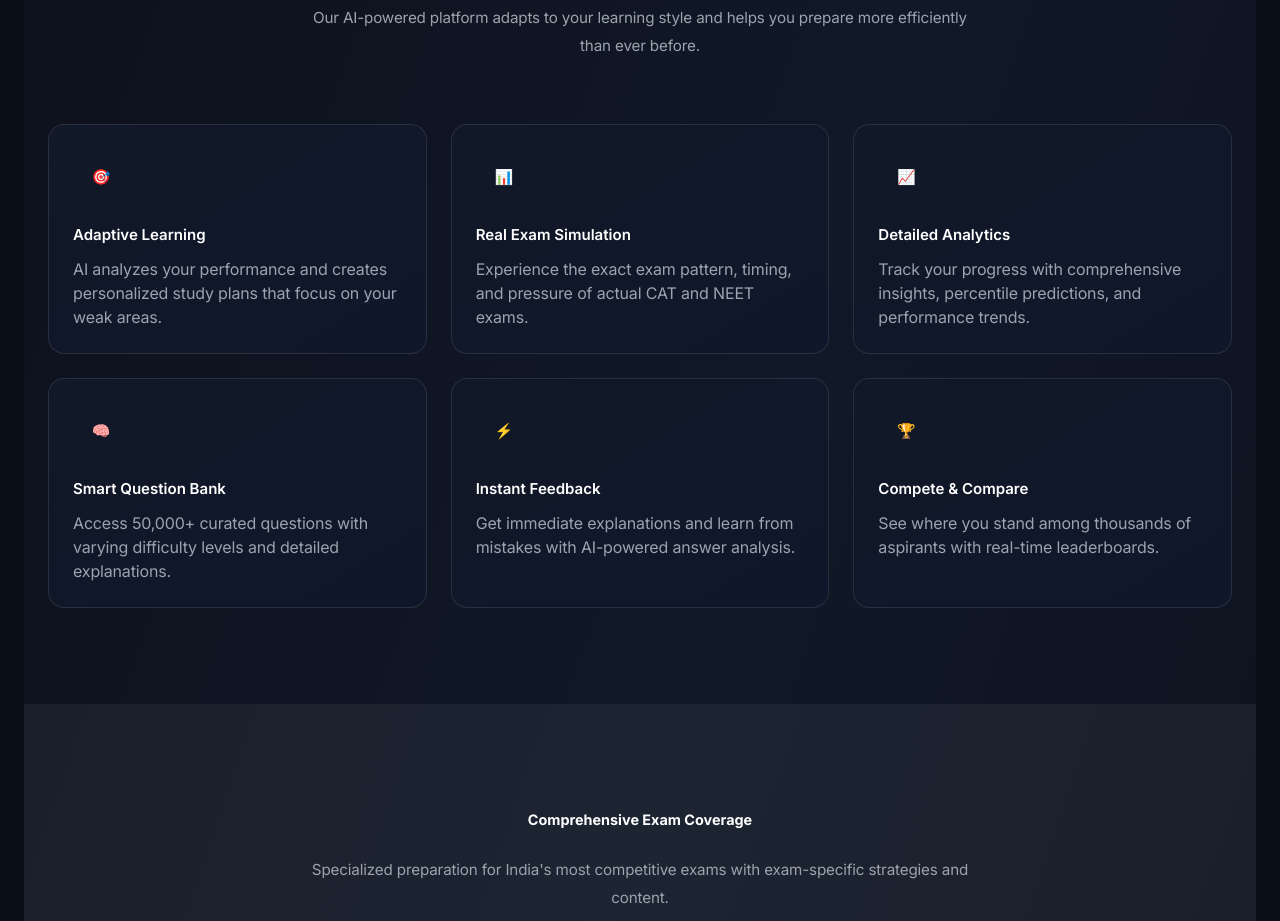
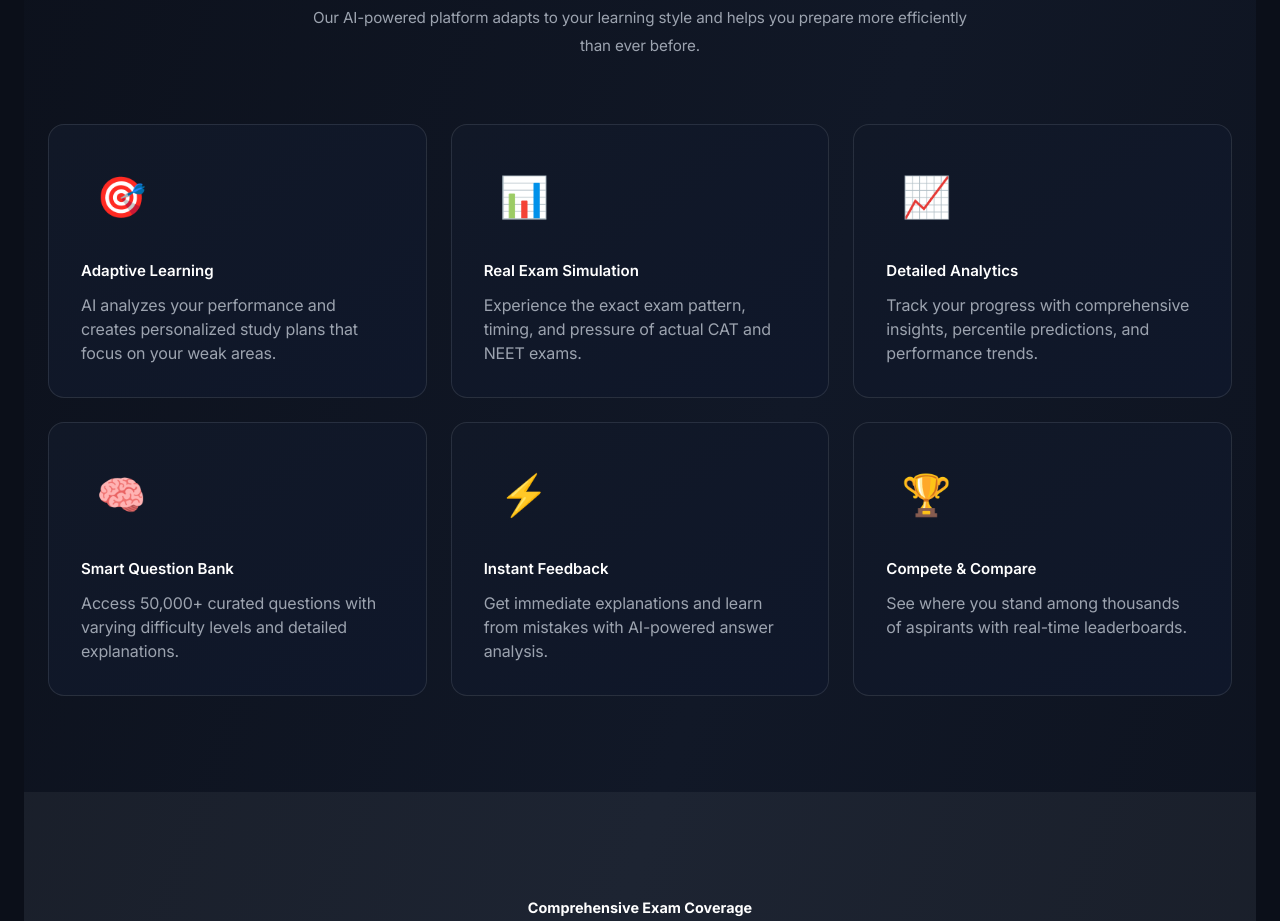
Before and after one commit to CoDInG-brO/pariksha, a Next.js app: page / in a window 1280 px wide. Shown: the part 1040-1961 px from the top of the page. Built offline with nearby package versions, Linux system fonts and the light colour scheme; no server answers.

Commit message:
minor changes

```diff
--- a/app/page.tsx
+++ b/app/page.tsx
@@ -220,10 +220,10 @@ export default function Home() {
                 whileInView={{ opacity: 1, y: 0 }}
                 viewport={{ once: true }}
                 transition={{ delay: i * 0.1 }}
-                className="bg-gradient-to-br from-surface to-elevated p-6 rounded-2xl border border-white/10 hover:border-accent/50 transition-all group"
+                className="bg-gradient-to-br from-surface to-elevated p-8 rounded-2xl border border-white/10 hover:border-accent/50 transition-all group"
               >
-                <div className="w-14 h-14 bg-accent/20 rounded-xl flex items-center justify-center text-2xl mb-4 group-hover:scale-110 transition-transform">
-                  {feature.icon}
+                <div className="w-20 h-20 bg-accent/20 rounded-2xl flex items-center justify-center mb-5 group-hover:scale-110 transition-transform">
+                  <span style={{ fontSize: '2.5rem' }}>{feature.icon}</span>
                 </div>
                 <h3 className="text-xl font-semibold text-white mb-2">{feature.title}</h3>
                 <p className="text-gray-400">{feature.description}</p>
```
